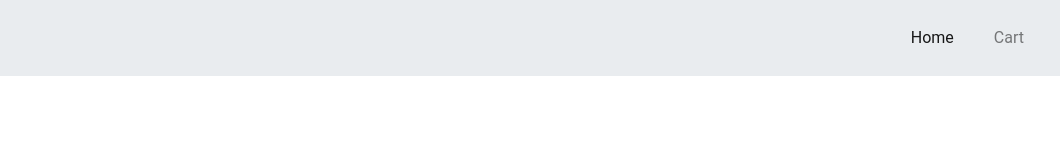
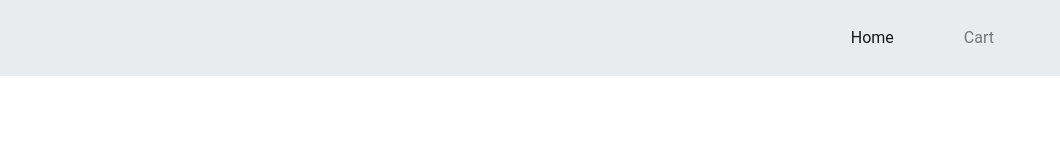
Before and after one commit to SeanEdwards2021/P5-Orinoco, a plain HTML site: page index.html in a window 1280 px wide. Shown: the full height of the page, 220-1280 px from the left. Drawn offline with nearby package versions, Linux system fonts and the light colour scheme.

Commit message:
.nav-item padding changed

```diff
--- a/assets/scss/_navbar.scss
+++ b/assets/scss/_navbar.scss
@@ -5,5 +5,5 @@
 }
 
 .nav-item {
-  padding: 8px 20px !important;
+  padding: 8px 50px 8px 20px !important;
 }
```
Also changed, not shown: assets/css/main.css, 1 other file.
